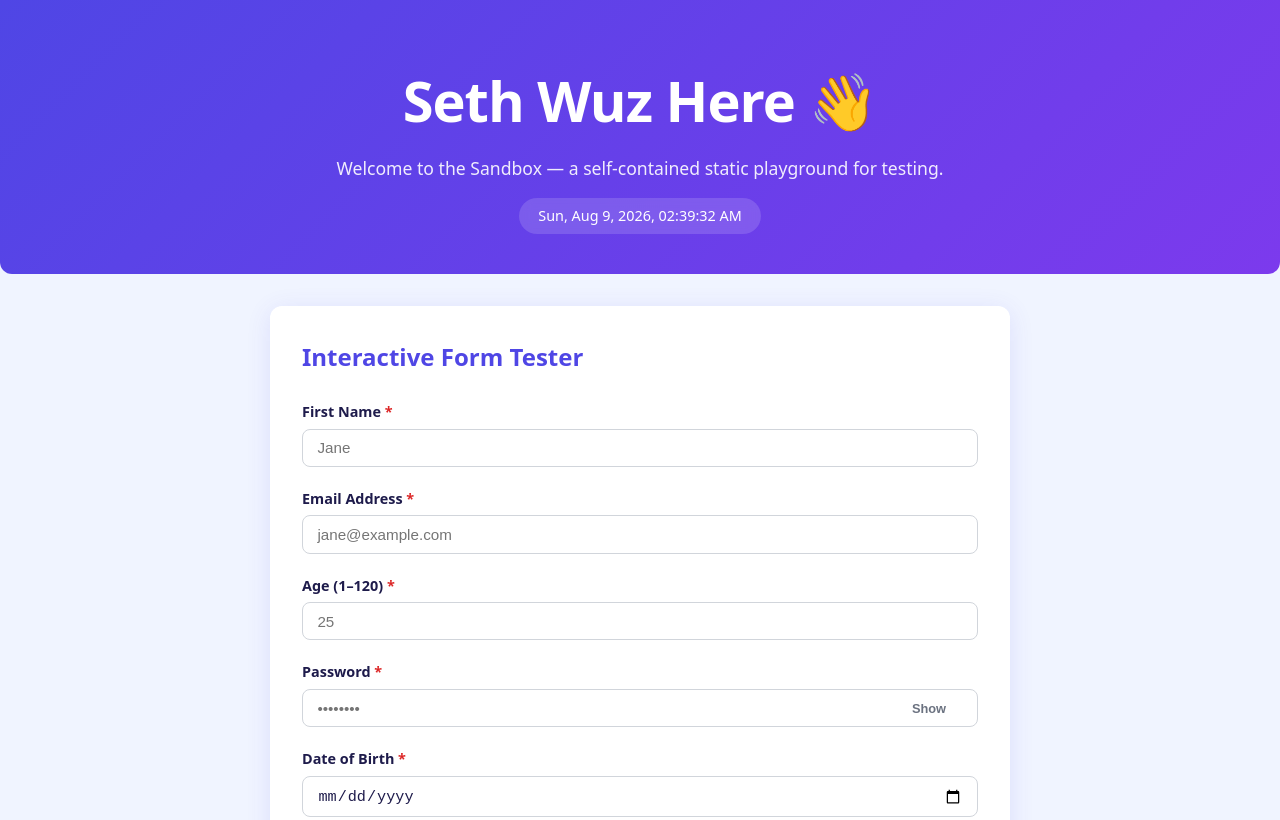
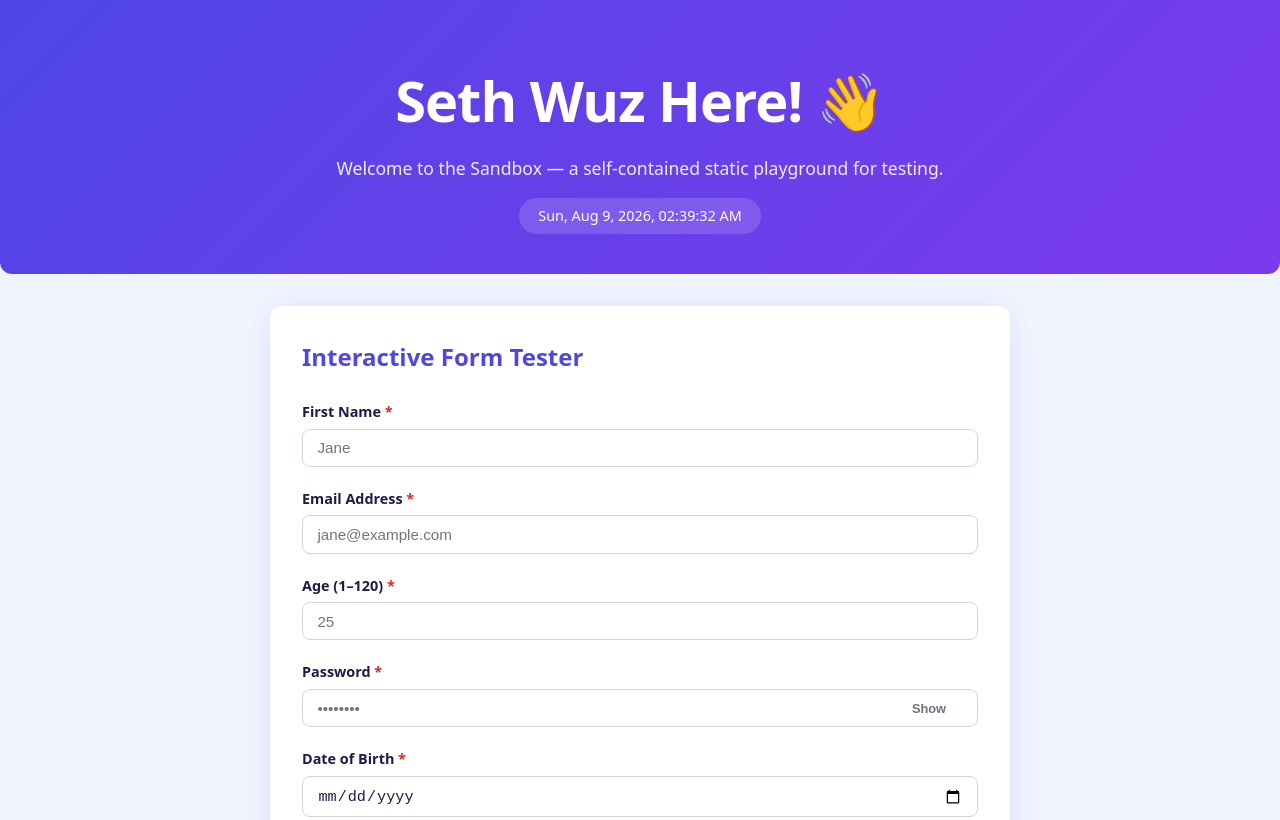
Before and after one commit to ra535i/Sandbox, a plain HTML site: page index.html in a window 1280 px wide. Shown: the top 820 px of the page. Drawn offline with Linux system fonts and the light colour scheme.

Commit message:
testing tagging mechanism

```diff
--- a/index.html
+++ b/index.html
@@ -264,7 +264,7 @@
 <!-- ── Hero ──────────────────────────────────────────────────────────── -->
 <header>
   <div class="container">
-    <h1>Seth Wuz Here 👋</h1>
+    <h1>Seth Wuz Here! 👋</h1>
     <p>Welcome to the Sandbox — a self-contained static playground for testing.</p>
     <span id="datetime"></span>
   </div>
```
